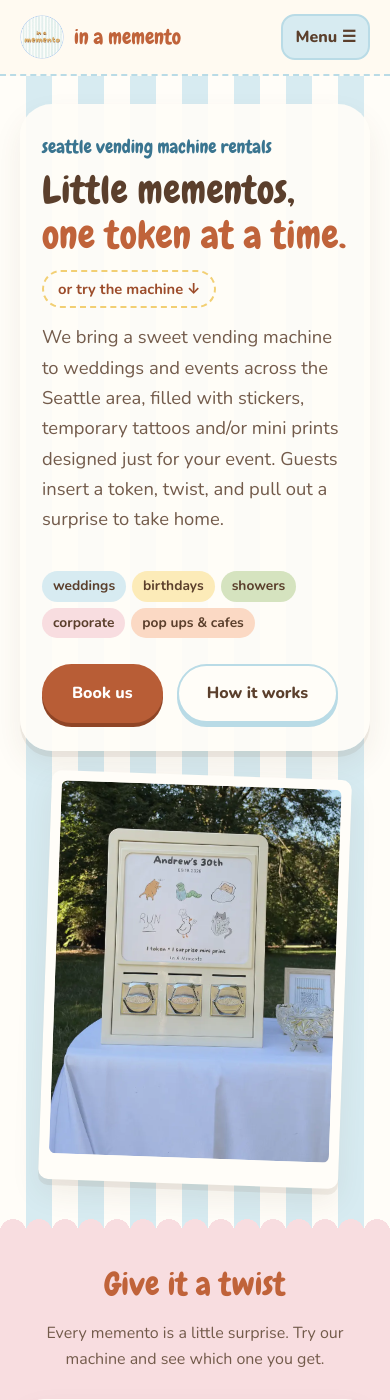
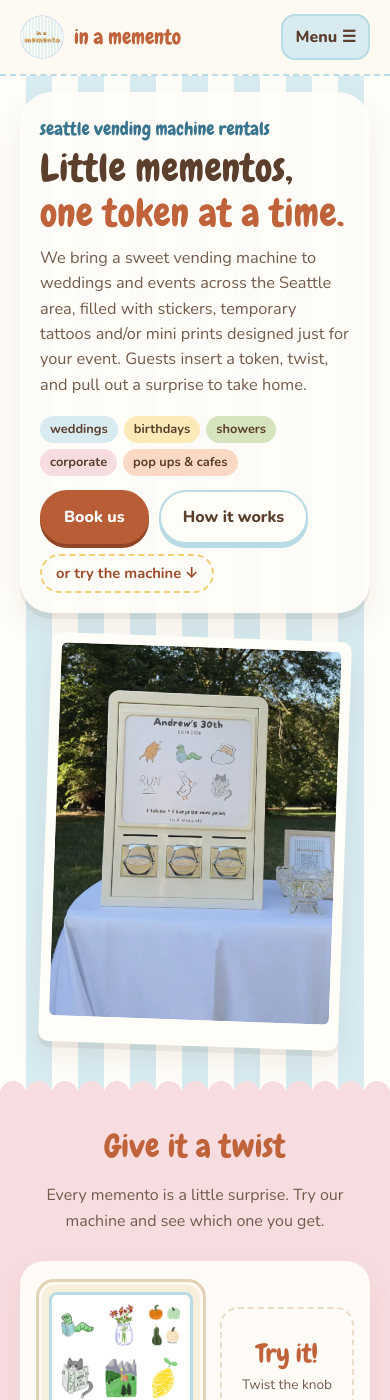
Before and after one commit to andrew-hy-kim/in.a.memento, a Jekyll site: the page built from index.html, in a window 390 px wide and 1400 px high. Built offline with Jekyll 4.4.1, drawn with Linux system fonts in a browser that asks for light colours.

Commit message:
Phones: 'or try the machine' back under the buttons, with a compact hero so it sits clear of the bottom edge on first load (no double tap on iPhone)
Co-Authored-By: Claude Opus 5.5 <noreply@anthropic.com>
Claude-Session: https://claude.ai/code/session_01A4x6zNFM2ikQnVBPRWM1LK

```diff
--- a/css/style.css
+++ b/css/style.css
@@ -1946,14 +1946,28 @@ main > section + section,
 /* sections that in-page links jump to get focus for keyboard users; no outline box around the whole section */
 section[tabindex="-1"]:focus, .faq-group[tabindex="-1"]:focus { outline: none; }
 
-/* Phones: "or try the machine" sits right under the headline, well clear of the bottom edge,
-   where iPhone browsers use the first tap to bring their toolbar back */
+/* Phones: a more compact hero, so "Book us", "How it works" and "or try the machine" all sit well
+   above the bottom edge on first load. iPhone browsers use a first tap at the very bottom edge to
+   bring their toolbar back, which made the link need two taps. */
 @media (max-width: 640px) {
-  .hero-copy { display: flex; flex-direction: column; }
-  .hero-copy > .eyebrow { order: 0; align-self: flex-start; }
-  .hero-copy > h1 { order: 1; }
-  .hero-copy > .hero-try { order: 2; margin: -6px 0 14px; }
-  .hero-copy > .hero-lead { order: 3; }
-  .hero-copy > .pill-row { order: 4; }
-  .hero-copy > .btn-row { order: 5; }
-}
+  .hero { padding-top: 16px; }
+  .hero-copy { padding: 22px 20px 20px; }
+  .hero .eyebrow { margin-bottom: 2px; }
+  .hero h1 { margin-bottom: 0.3em; }
+  .hero-lead { font-size: 1.02rem; line-height: 1.55; margin-bottom: 0.8em; }
+  .hero .pill-row { gap: 6px; margin-bottom: 14px; }
+  .hero .pill { font-size: 0.8rem; padding: 3px 10px; }
+  .hero .btn-row { gap: 10px; }
+  .hero .btn-row .btn { padding: 12px 22px; }
+  .hero-try { margin-top: 10px; }
+}
+@media (max-width: 380px) {
+  .hero-copy { padding: 18px 16px 16px; }
+  .hero h1 { font-size: 2.15rem; }
+  .hero .eyebrow { font-size: 1.3rem; }
+  .hero-lead { font-size: 0.97rem; line-height: 1.5; }
+  .hero .pill { font-size: 0.76rem; padding: 2px 9px; }
+  .hero .btn-row .btn { padding: 11px 18px; }
+}
+/* very short phone screens (iPhone SE): skip the event tags so the buttons and link stay clear of the bottom edge */
+@media (max-width: 380px) and (max-height: 600px) { .hero .pill-row { display: none; } }
```
